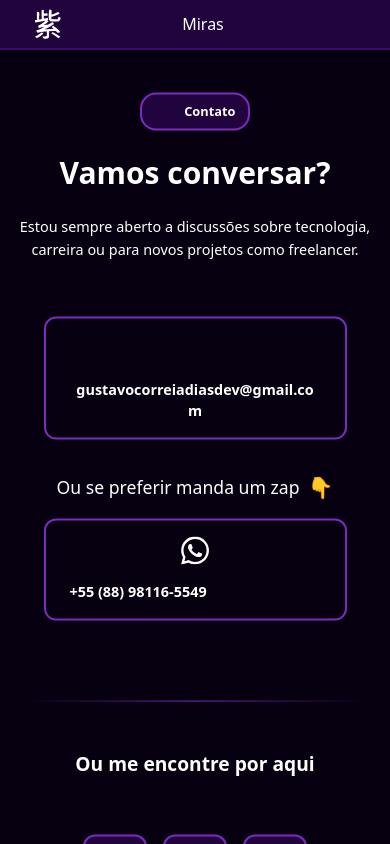
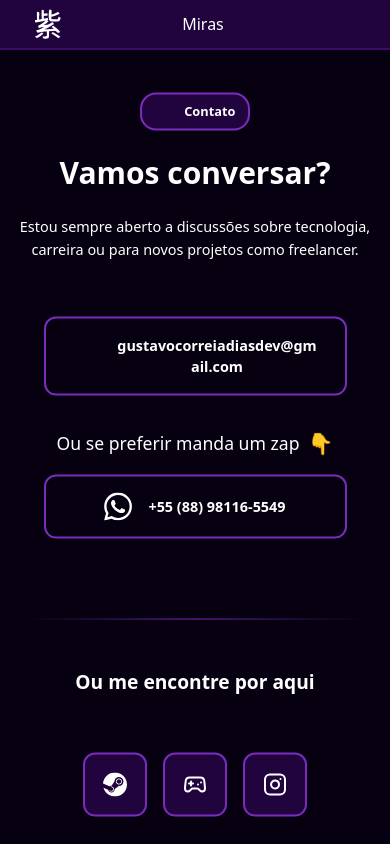
Before and after one commit to gustavocorreiaof/portfolio, a React (Vite) app: page /Contact in a window 390 px wide. Shown: the top 844 px of the page. Built offline with nearby package versions, Linux system fonts and the light colour scheme; some icons are missing; a web font is replaced by a local one.

Commit message:
change contact responsivity

```diff
--- a/src/components/layout/menuMobile/index.tsx
+++ b/src/components/layout/menuMobile/index.tsx
@@ -1,5 +1,5 @@
 import Icon from "feather-icons-react";
-import "./MenuMobile.css";
+import "./menuMobile.css";
 import { useEffect } from "react";
 
 type Language = "en" | "pt";
--- a/src/pages/contact/contact.css
+++ b/src/pages/contact/contact.css
@@ -287,8 +287,8 @@
   }
 
   .contact-card {
-    flex-direction: column;
-    align-items: flex-start;
+    flex-direction: row;
+    align-items: center;
     gap: 1rem;
   }
 
```
